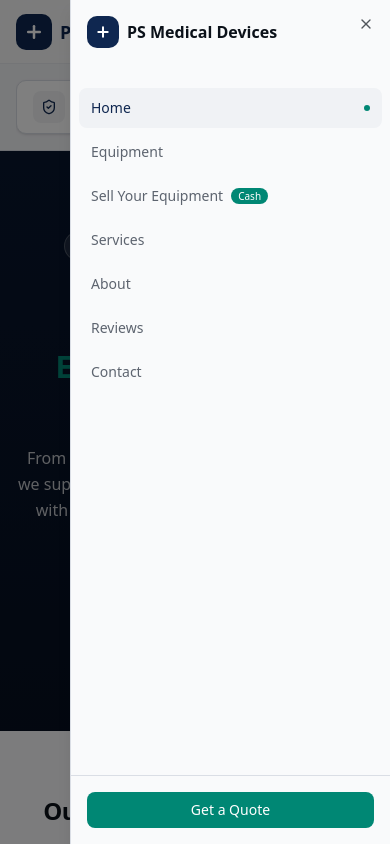
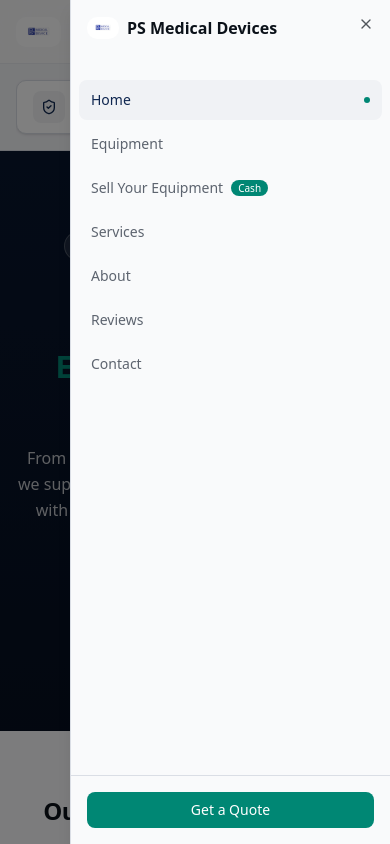
Before and after one commit to Chambatina1/Michel, a Next.js app: page / in a window 390 px wide. Both pictures are taken after a click on the button 356 px from the left and 32 px from the top of the page. Shown: the top 844 px of the page. Built offline with nearby package versions, Linux system fonts and the light colour scheme.

Commit message:
Add company logo to navbar, footer and favicon
- Logo image placed at /public/images/logo.jpeg
- Navbar: replaced Plus icon with logo image
- Mobile menu: replaced Plus icon with logo image
- Footer: replaced Plus icon with inverted logo (white on dark bg)
- Favicon created from logo image

```diff
--- a/src/components/layout/Footer.tsx
+++ b/src/components/layout/Footer.tsx
@@ -1,6 +1,6 @@
 import Link from "next/link";
+import Image from "next/image";
 import {
-  Plus,
   Phone,
   Mail,
   MapPin,
@@ -42,9 +42,13 @@ export function Footer() {
           {/* Column 1: Company Info */}
           <div className="space-y-4">
             <Link href="/" className="inline-flex items-center gap-2 group">
-              <div className="flex h-9 w-9 items-center justify-center rounded-lg bg-accent text-accent-foreground transition-transform group-hover:scale-105">
-                <Plus className="h-5 w-5" strokeWidth={3} />
-              </div>
+              <Image
+                src="/images/logo.jpeg"
+                alt="PS Medical Devices"
+                width={45}
+                height={45}
+                className="rounded-lg object-contain transition-transform group-hover:scale-105 brightness-0 invert"
+              />
               <div className="flex flex-col">
                 <span className="text-lg font-bold leading-tight tracking-tight text-white">
                   PS Medical
--- a/src/components/layout/Navbar.tsx
+++ b/src/components/layout/Navbar.tsx
@@ -3,7 +3,8 @@
 import { useState } from "react";
 import Link from "next/link";
 import { usePathname } from "next/navigation";
-import { Menu, Plus, X } from "lucide-react";
+import { Menu, X } from "lucide-react";
+import Image from "next/image";
 import { Button } from "@/components/ui/button";
 import { Badge } from "@/components/ui/badge";
 import {
@@ -47,9 +48,14 @@ export function Navbar() {
       <div className="relative mx-auto flex h-16 max-w-7xl items-center justify-between px-4 sm:px-6 lg:px-8">
         {/* Logo */}
         <Link href="/" className="flex items-center gap-2 group">
-          <div className="flex h-9 w-9 items-center justify-center rounded-lg bg-primary text-primary-foreground transition-transform group-hover:scale-105">
-            <Plus className="h-5 w-5" strokeWidth={3} />
-          </div>
+          <Image
+            src="/images/logo.jpeg"
+            alt="PS Medical Devices"
+            width={45}
+            height={45}
+            className="rounded-lg object-contain transition-transform group-hover:scale-105"
+            priority
+          />
           <div className="flex flex-col">
             <span className="text-lg font-bold leading-tight tracking-tight text-primary">
               PS Medical
@@ -110,9 +116,13 @@ export function Navbar() {
           <SheetContent side="right" className="w-80 sm:max-w-sm p-0">
             <SheetHeader className="px-4 pt-4 pb-2">
               <SheetTitle className="flex items-center gap-2">
-                <div className="flex h-8 w-8 items-center justify-center rounded-lg bg-primary text-primary-foreground">
-                  <Plus className="h-4 w-4" strokeWidth={3} />
-                </div>
+                <Image
+                  src="/images/logo.jpeg"
+                  alt="PS Medical Devices"
+                  width={32}
+                  height={32}
+                  className="rounded-lg object-contain"
+                />
                 PS Medical Devices
               </SheetTitle>
             </SheetHeader>
```
Also changed, not shown: public/images/logo.jpeg (added), 1 other file (tests, documents, lock files or other folders).
